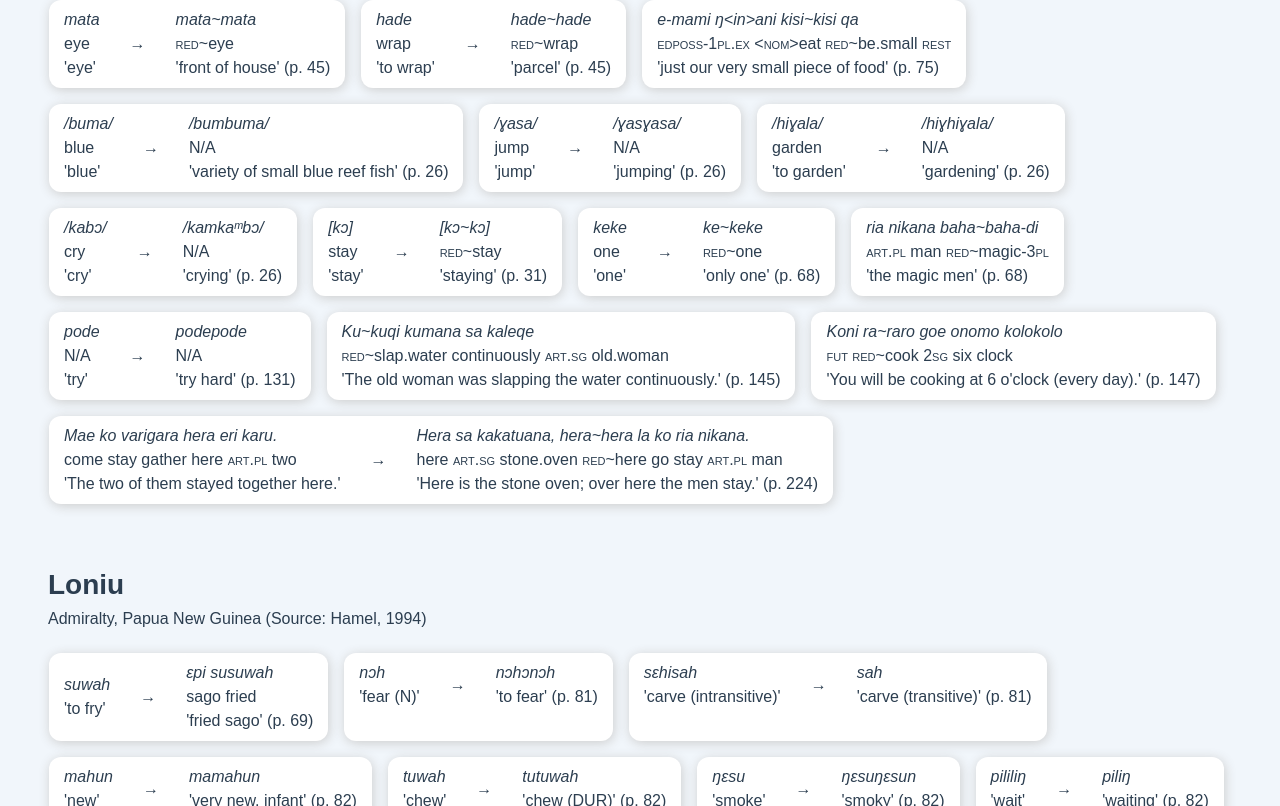
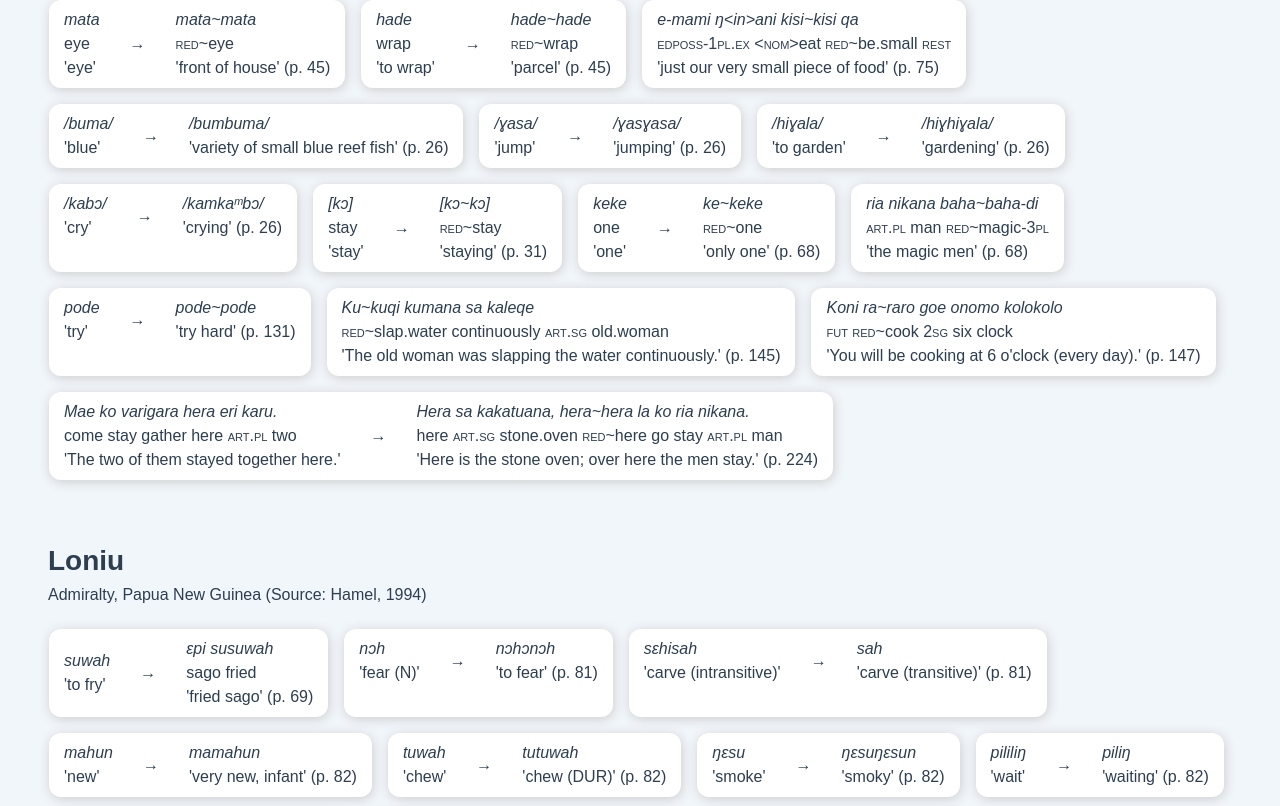
Before and after one commit to frankkulak/research-db, a Vue app: page / in a window 1280 px wide. Shown: the part 934-1740 px from the top of the page. Built offline with nearby package versions, Linux system fonts and the light colour scheme.

Commit message:
Touch up Hoava and Rapa Nui data.

```diff
--- a/src/modules/Data.js
+++ b/src/modules/Data.js
@@ -53,7 +53,7 @@ export const OceanicLanguages = [
                     "to noun",
                     "verb",
                     "derivation",
-                    "affixation"
+                    "with affix"
                 ]
             },
             {
@@ -72,7 +72,7 @@ export const OceanicLanguages = [
                     "to noun",
                     "verb",
                     "derivation",
-                    "affixation"
+                    "with affix"
                 ]
             },
             {
@@ -92,7 +92,7 @@ export const OceanicLanguages = [
                     "to noun",
                     "verb",
                     "derivation",
-                    "affixation",
+                    "with affix",
                 ]
             },
             {
@@ -110,7 +110,7 @@ export const OceanicLanguages = [
                     "to noun",
                     "noun",
                     "derivation",
-                    "affixation"
+                    "with affix"
                 ]
             },
             {
@@ -130,7 +130,7 @@ export const OceanicLanguages = [
                     "to noun",
                     "noun",
                     "derivation",
-                    "affixation"
+                    "with affix"
                 ]
             },
             {
@@ -194,23 +194,22 @@ export const OceanicLanguages = [
                 page: "75",
                 tags: [
                     "total",
-                    "intensifier",
+                    "intensity",
                     "verb",
                 ]
             },
             {
                 form: "/bumbuma/",
-                gloss: "N/A",
+                gloss: "",
                 translation: "variety of small blue reef fish",
                 control: {
                     form: "/buma/",
-                    gloss: "blue",
+                    gloss: "",
                     translation: "blue"
                 },
                 page: "26",
                 tags: [
                     "partial",
-                    "elision",
                     "verb",
                     "adjective",
                     "to noun",
@@ -221,17 +220,16 @@ export const OceanicLanguages = [
             },
             {
                 form: "/ɣasɣasa/",
-                gloss: "N/A",
+                gloss: "",
                 translation: "jumping",
                 control: {
                     form: "/ɣasa/",
-                    gloss: "jump",
+                    gloss: "",
                     translation: "jump"
                 },
                 page: "26",
                 tags: [
                     "partial",
-                    "elision",
                     "verb",
                     "progressive",
                     "aspect",
@@ -242,17 +240,16 @@ export const OceanicLanguages = [
             },
             {
                 form: "/hiɣhiɣala/",
-                gloss: "N/A",
+                gloss: "",
                 translation: "gardening",
                 control: {
                     form: "/hiɣala/",
-                    gloss: "garden",
+                    gloss: "",
                     translation: "to garden"
                 },
                 page: "26",
                 tags: [
                     "partial",
-                    "elision",
                     "verb",
                     "progressive",
                     "aspect",
@@ -263,17 +260,16 @@ export const OceanicLanguages = [
             },
             {
                 form: "/kamkaᵐbɔ/",
-                gloss: "N/A",
+                gloss: "",
                 translation: "crying",
                 control: {
                     form: "/kabɔ/",
-                    gloss: "cry",
+                    gloss: "",
                     translation: "cry"
                 },
                 page: "26",
                 tags: [
                     "partial",
-                    "elision",
                     "verb",
                     "progressive",
                     "aspect",
@@ -281,6 +277,7 @@ export const OceanicLanguages = [
                     "initial",
                     "monosyllabic",
                     "stem change",
+                    "reduplicant change"
                 ]
             },
             {
@@ -299,7 +296,6 @@ export const OceanicLanguages = [
                     "progressive",
                     "aspect",
                     "inflection",
-                    "initial",
                 ]
             },
             {
@@ -329,29 +325,27 @@ export const OceanicLanguages = [
                 tags: [
                     "total",
                     "derivation",
-                    "inflection",
                     "noun",
                     "to verb",
                     "initial",
                 ]
             },
             {
-                form: "podepode",
-                gloss: "N/A",
+                form: "pode~pode",
+                gloss: "",
                 translation: "try hard",
                 control: {
                     form: "pode",
-                    gloss: "N/A",
+                    gloss: "",
                     translation: "try"
                 },
                 page: "131",
                 tags: [
                     "total",
                     "verb",
-                    "emphasis",
-                    "intensifier",
-                    "inflection",
-                    "initial",
+                    "to verb",
+                    "intensity",
+                    "derivation",
                 ]
             },
             {
@@ -399,12 +393,9 @@ export const OceanicLanguages = [
                 page: "224",
                 tags: [
                     "total",
-                    "inflection",
-                    "derivation",
-                    "initial",
                     "contrast",
-                    "location",
-                    "noun"
+                    "noun",
+                    "unique"
                 ]
             },
         ]
@@ -426,16 +417,16 @@ export const OceanicLanguages = [
                 },
                 page: "71",
                 tags: [
+                    "partial",
+                    "disyllabic",
+                    "final",
+                    "lengthening",
+                    "double",
+                    "all but first",
+                    "verb",
+                    "derivation",
                     "lexical",
-                    "partial",
-                    "lengthening",
-                    "final",
-                    "iterative",
-                    "all but first",
-                    "bisyllabic",
-                    "stem alteration",
-                    "verb",
-                    "derivation",
+                    "to verb"
                 ]
             },
             {
@@ -451,9 +442,9 @@ export const OceanicLanguages = [
                 tags: [
                     "lexical",
                     "total",
-                    "iterative",
-                    "verb",
-                    "derivation",
+                    "verb",
+                    "derivation",
+                    "to verb"
                 ]
             },
             {
@@ -469,8 +460,9 @@ export const OceanicLanguages = [
                 tags: [
                     "noun",
                     "total",
-                    "verbalizer",
-                    "derivation",
+                    "to verb",
+                    "derivation",
+                    "lexical"
                 ]
             },
             {
@@ -486,8 +478,9 @@ export const OceanicLanguages = [
                 tags: [
                     "noun",
                     "total",
-                    "verbalizer",
-                    "derivation",
+                    "to verb",
+                    "derivation",
+                    "lexical"
                 ]
             },
             {
@@ -506,7 +499,8 @@ export const OceanicLanguages = [
                     "inflection",
                     "monosyllabic",
                     "initial",
-                    "agreement"
+                    "agreement",
+                    "subject agreement"
                 ]
             },
             {
@@ -525,7 +519,8 @@ export const OceanicLanguages = [
                     "inflection",
                     "monosyllabic",
                     "initial",
-                    "agreement"
+                    "agreement",
+                    "subject agreement"
                 ]
             },
             {
@@ -544,7 +539,8 @@ export const OceanicLanguages = [
                     "derivation",
                     "monosyllabic",
                     "initial",
-                    "verbalizer"
+                    "to verb",
+                    "lexical"
                 ]
             },
             {
@@ -561,8 +557,8 @@ export const OceanicLanguages = [
                     "verb",
                     "total",
                     "inflection",
+                    "aspect",
                     "iterative",
-                    "repetition"
                 ]
             },
             {
@@ -579,7 +575,8 @@ export const OceanicLanguages = [
                     "verb",
                     "total",
                     "inflection",
-                    "agreement"
+                    "agreement",
+                    "object agreement"
                 ]
             },
             {
@@ -595,7 +592,7 @@ export const OceanicLanguages = [
                 tags: [
                     "adjective",
                     "total",
-                    "vacuous"
+                    "no change"
                 ]
             },
             {
@@ -610,11 +607,11 @@ export const OceanicLanguages = [
                 page: "64",
                 tags: [
                     "noun",
-                    "adjectivizer",
-                    "derivation",
-                    "partial",
-                    "initial",
-                    "bisyllabic"
+                    "to adjective",
+                    "derivation",
+                    "partial",
+                    "initial",
+                    "disyllabic"
                 ]
             },
             {
@@ -626,9 +623,12 @@ export const OceanicLanguages = [
                 tags: [
                     "verb",
                     "inflection",
-                    "distributive",
-                    "total",
-                    "reciprocal"
+                    "total",
+                    "reciprocal",
+                    "partial",
+                    "initial",
+                    "monosyllabic",
+                    "number"
                 ]
             },
             {
@@ -643,7 +643,7 @@ export const OceanicLanguages = [
                 page: "71",
                 tags: [
                     "adjective",
-                    "nominalizer",
+                    "to noun",
                     "derivation",
                     "total",
                 ]
@@ -660,9 +660,13 @@ export const OceanicLanguages = [
                 page: "71",
                 tags: [
                     "verb",
-                    "nominalizer",
-                    "derivation",
-                    "total",
+                    "to noun",
+                    "derivation",
+                    "total",
+                    "to verb",
+                    "habitual",
+                    "inflection",
+                    "aspect"
                 ]
             },
             {
@@ -678,22 +682,9 @@ export const OceanicLanguages = [
                 tags: [
                     "verb",
                     "derivation",
-                    "weakening",
+                    "to verb",
+                    "diminutive",
                     "total"
-                ]
-            },
-            {
-                form: "a to~toru",
-                gloss: "<span>art</span> <span>red</span>~three",
-                translation: "the three",
-                control: null,
-                page: "157",
-                tags: [
-                    "inflection",
-                    "number",
-                    "partial",
-                    "initial",
-                    "monosyllabic"
                 ]
             },
         ]
@@ -757,7 +748,7 @@ export const OceanicLanguages = [
                     "agreement",
                     "partial",
                     "initial",
-                    "bisyllabic",
+                    "disyllabic",
                     "inflection",
                     "repetition",
                     "iterative",
@@ -777,7 +768,7 @@ export const OceanicLanguages = [
                     "noun",
                     "derivation",
                     "total",
-                    "adjectivizer",
+                    "to adjective",
                 ]
             },
             {
@@ -791,11 +782,11 @@ export const OceanicLanguages = [
                 },
                 page: "67",
                 tags: [
-                    "vacuous",
+                    "no change",
                     "adjective",
                     "all but first",
                     "partial",
-                    "bisyllabic",
+                    "disyllabic",
                     "final"
                 ]
             },
@@ -813,7 +804,7 @@ export const OceanicLanguages = [
                     "noun",
                     "derivation",
                     "diminutive",
-                    "weakening",
+                    "diminutive",
                     "total"
                 ]
             },
@@ -832,7 +823,7 @@ export const OceanicLanguages = [
                     "partial",
                     "initial",
                     "monosyllabic",
-                    "verbalizer"
+                    "to verb"
                 ]
             },
         ]
@@ -856,11 +847,11 @@ export const OceanicLanguages = [
                 tags: [
                     "verb",
                     "derivation",
-                    "nominalizer",
-                    "partial",
-                    "initial",
-                    "monosyllabic",
-                    "affixation",
+                    "to noun",
+                    "partial",
+                    "initial",
+                    "monosyllabic",
+                    "with affix",
                 ]
             },
             {
@@ -875,7 +866,7 @@ export const OceanicLanguages = [
                 page: "90",
                 tags: [
                     "verb",
-                    "nominalizer",
+                    "to noun",
                     "partial",
                     "initial",
                     "monosyllabic",
@@ -894,12 +885,12 @@ export const OceanicLanguages = [
                 page: "90",
                 tags: [
                     "verb",
-                    "nominalizer",
-                    "derivation",
-                    "partial",
-                    "initial",
-                    "monosyllabic",
-                    "affixation"
+                    "to noun",
+                    "derivation",
+                    "partial",
+                    "initial",
+                    "monosyllabic",
+                    "with affix"
                 ]
             },
             {
@@ -953,20 +944,12 @@ export const OceanicLanguages = [
                     "partial",
                     "initial",
                     "monosyllabic",
-                    "reduplicant alteration",
-                    "inflection",
-                    "intensification"
+                    "reduplicant change",
+                    "inflection",
+                    "intensity"
                 ]
             },
         ]
-    },
-    // prune Tuvaluan
-    {
-        name: "Tuvaluan",
-        source: "Besnier, 2000",
-        family: "Central-Eastern Oceanic",
-        region: "Tuvalu",
-        reduplication: []
     },
     {
         name: "Mussau-Emira",
@@ -989,7 +972,7 @@ export const OceanicLanguages = [
                     "derivation",
                     "to noun",
                     "total",
-                    "affixation"
+                    "with affix"
                 ]
             },
             {
@@ -1007,7 +990,7 @@ export const OceanicLanguages = [
                     "derivation",
                     "to noun",
                     "total",
-                    "affixation"
+                    "with affix"
                 ]
             },
             {
@@ -1041,7 +1024,7 @@ export const OceanicLanguages = [
                     "noun",
                     "to adjective",
                     "total",
-                    "affixation"
+                    "with affix"
                 ]
             },
             {
@@ -1059,7 +1042,7 @@ export const OceanicLanguages = [
                     "derivation",
                     "to adjective",
                     "total",
-                    "affixation"
+                    "with affix"
                 ]
             },
             {
@@ -1131,7 +1114,7 @@ export const OceanicLanguages = [
                     "partial",
                     "initial",
                     "monosyllabic",
-                    "affixation"
+                    "with affix"
                 ]
             },
             {
@@ -1187,7 +1170,7 @@ export const OceanicLanguages = [
                     "verb",
                     "derivation",
                     "to noun",
-                    "affixation",
+                    "with affix",
                     "partial",
                     "initial",
                     "monosyllabic"
@@ -1243,7 +1226,7 @@ export const OceanicLanguages = [
                 page: "164",
                 tags: [
                     "verb",
-                    "intensifier",
+                    "intensity",
                     "partial",
                     "initial",
                     "monosyllabic"
@@ -1257,7 +1240,7 @@ export const OceanicLanguages = [
                 page: "164",
                 tags: [
                     "total",
-                    "intensifier",
+                    "intensity",
                     "verb"
                 ]
             },
@@ -1281,7 +1264,7 @@ export const OceanicLanguages = [
                     "aspect",
                     "habitual",
                     "total",
-                    "affixation"
+                    "with affix"
                 ]
             },
             {
@@ -1398,7 +1381,7 @@ export const OceanicLanguages = [
                     "derivation",
                     "to noun",
                     "inflection",
-                    "intensifier",
+                    "intensity",
                     "partial",
                     "initial",
                     "monosyllabic"
@@ -1439,7 +1422,7 @@ export const OceanicLanguages = [
                     "derivation",
                     "to adjective",
                     "total",
-                    "affixation"
+                    "with affix"
                 ]
             },
             {
@@ -1477,7 +1460,7 @@ export const OceanicLanguages = [
                     "inflection",
                     "plural",
                     "total",
-                    "affixation"
+                    "with affix"
                 ]
             },
             {
@@ -1507,7 +1490,7 @@ export const OceanicLanguages = [
                 page: "95",
                 tags: [
                     "adjective",
-                    "intensifier",
+                    "intensity",
                     "total"
                 ]
             },
@@ -1629,7 +1612,7 @@ export const OceanicLanguages = [
                     "verb",
                     "partial",
                     "initial",
-                    "bisyllabic",
+                    "disyllabic",
                     "aspect",
                     "inflection",
                     "progressive"
@@ -1670,7 +1653,7 @@ export const OceanicLanguages = [
                     "partial",
                     "initial",
                     "monosyllabic",
-                    "affixation",
+                    "with affix",
                     "diminutive",
                 ]
             },
@@ -1689,7 +1672,7 @@ export const OceanicLanguages = [
                     "partial",
                     "initial",
                     "monosyllabic",
-                    "affixation",
+                    "with affix",
                     "diminutive",
                     "reduplicant change",
                 ]
@@ -1726,7 +1709,7 @@ export const OceanicLanguages = [
                 page: "118",
                 tags: [
                     "adjective",
-                    "vacuous"
+                    "no change"
                 ]
             },
             {
@@ -1761,7 +1744,7 @@ export const OceanicLanguages = [
                 page: "119",
                 tags: [
                     "verb",
-                    "adjectivizer",
+                    "to adjective",
                     "partial",
                     "initial",
                     "monosyllabic",
@@ -1889,7 +1872,7 @@ export const OceanicLanguages = [
                     "partial",
                     "initial",
                     "monosyllabic",
-                    "affixation",
+                    "with affix",
                     "agreement",
                     "inflection",
                 ]
@@ -1932,7 +1915,7 @@ export const OceanicLanguages = [
                     "adjective",
                     "total",
                     "emphasis",
-                    "intensifier",
+                    "intensity",
                 ]
             },
             {
@@ -1947,10 +1930,10 @@ export const OceanicLanguages = [
                 page: "149",
                 tags: [
                     "noun",
-                    "verbalizer",
-                    "total",
-                    "derivation",
-                    "affixation"
+                    "to verb",
+                    "total",
+                    "derivation",
+                    "with affix"
                 ]
             },
             {
@@ -1965,10 +1948,10 @@ export const OceanicLanguages = [
                 page: "149",
                 tags: [
                     "noun",
-                    "verbalizer",
-                    "total",
-                    "derivation",
-                    "affixation"
+                    "to verb",
+                    "total",
+                    "derivation",
+                    "with affix"
                 ]
             },
         ]
@@ -2010,7 +1993,7 @@ export const OceanicLanguages = [
                     "noun",
                     "partial",
                     "final",
-                    "bisyllabic",
+                    "disyllabic",
                     "inflection",
                     "plural"
                 ]
@@ -2071,7 +2054,7 @@ export const OceanicLanguages = [
                     "monosyllabic",
                     "progressive",
                     "inflection",
-                    "circumfix"
+                    "circumfixed"
                 ]
             },
             {
@@ -2104,7 +2087,7 @@ export const OceanicLanguages = [
                 tags: [
                     "adjective",
                     "inflection",
-                    "intensification",
+                    "intensity",
                     "total"
                 ]
             },
@@ -2119,12 +2102,12 @@ export const OceanicLanguages = [
                 },
                 page: "49",
                 tags: [
-                    "adverbalizer",
+                    "adto verb",
                     "adjective",
                     "derivation",
                     "partial",
                     "final",
-                    "bisyllabic"
+                    "disyllabic"
                 ]
             },
             {
@@ -2142,7 +2125,7 @@ export const OceanicLanguages = [
                     "verb",
                     "inflection",
                     "valency change",
-                    "intransitivizer",
+                    "intransitive",
                 ]
             },
             {
@@ -2226,7 +2209,7 @@ export const OceanicLanguages = [
                     "partial",
                     "initial",
                     "monosyllabic",
-                    "intensification",
+                    "intensity",
                     "inflection",
                 ]
             },
@@ -2245,7 +2228,7 @@ export const OceanicLanguages = [
                     "partial",
                     "initial",
                     "monosyllabic",
-                    "weakening",
+                    "diminutive",
                     "color",
                     "inflection",
                 ]
@@ -2263,7 +2246,7 @@ export const OceanicLanguages = [
                 tags: [
                     "adjective",
                     "total",
-                    "weakening",
+                    "diminutive",
                     "inflection",
                 ]
             },
@@ -2302,7 +2285,7 @@ export const OceanicLanguages = [
                     "partial",
                     "initial",
                     "monosyllabic",
-                    "intensification",
+                    "intensity",
                     "derivation",
                     "inflection",
                     "lexical",
@@ -2405,7 +2388,7 @@ export const OceanicLanguages = [
                     "lengthening",
                     "partial",
                     "medial",
-                    "nominalizer",
+                    "to noun",
                     "derivation",
                 ]
             },
@@ -2424,7 +2407,7 @@ export const OceanicLanguages = [
                     "lengthening",
                     "partial",
                     "medial",
-                    "adjectivizer",
+                    "to adjective",
                     "derivation",
                 ]
             },
@@ -2444,7 +2427,7 @@ export const OceanicLanguages = [
                     "partial",
                     "medial",
                     "all but first",
-                    "verbalizer",
+                    "to verb",
                     "derivation",
                 ]
             },
```
